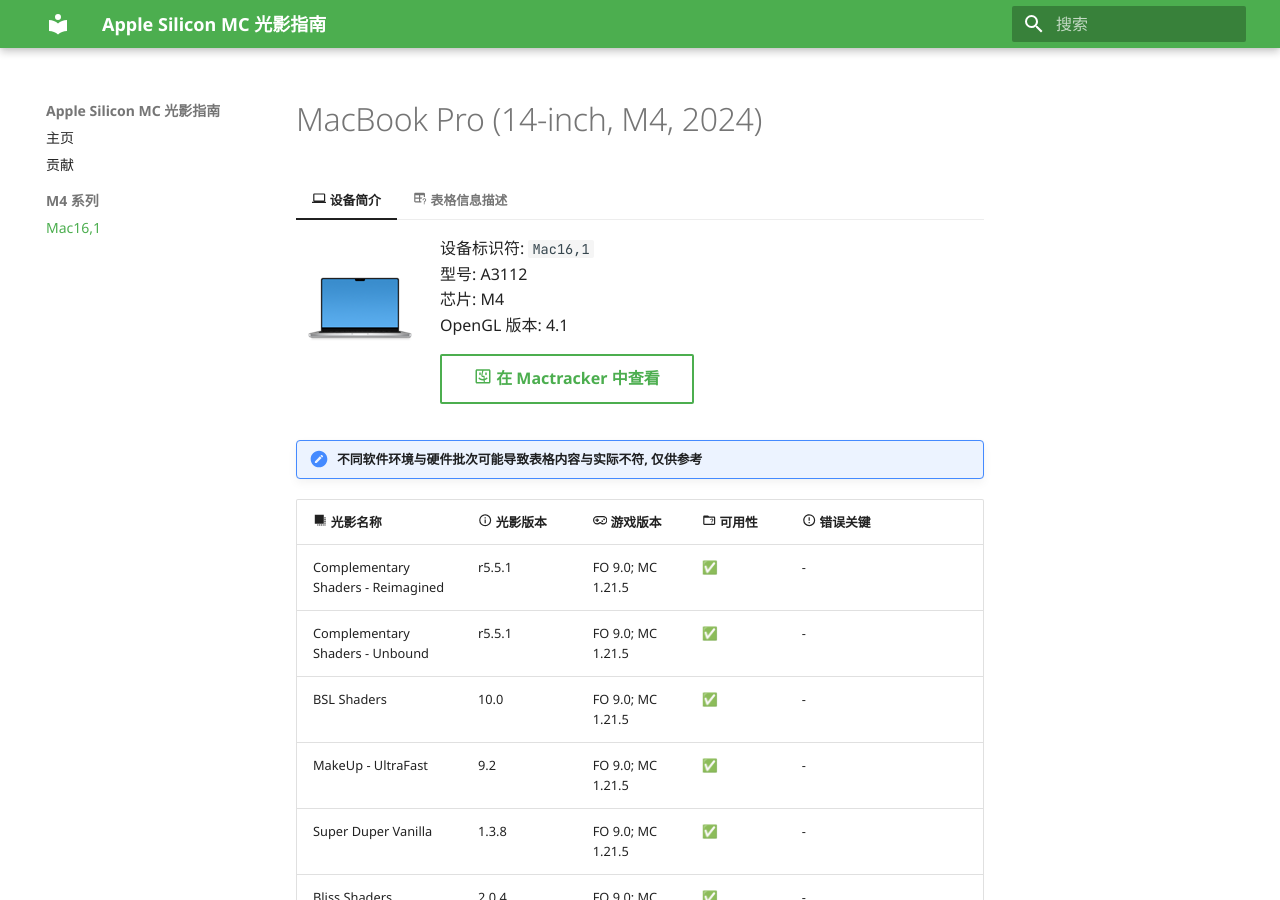
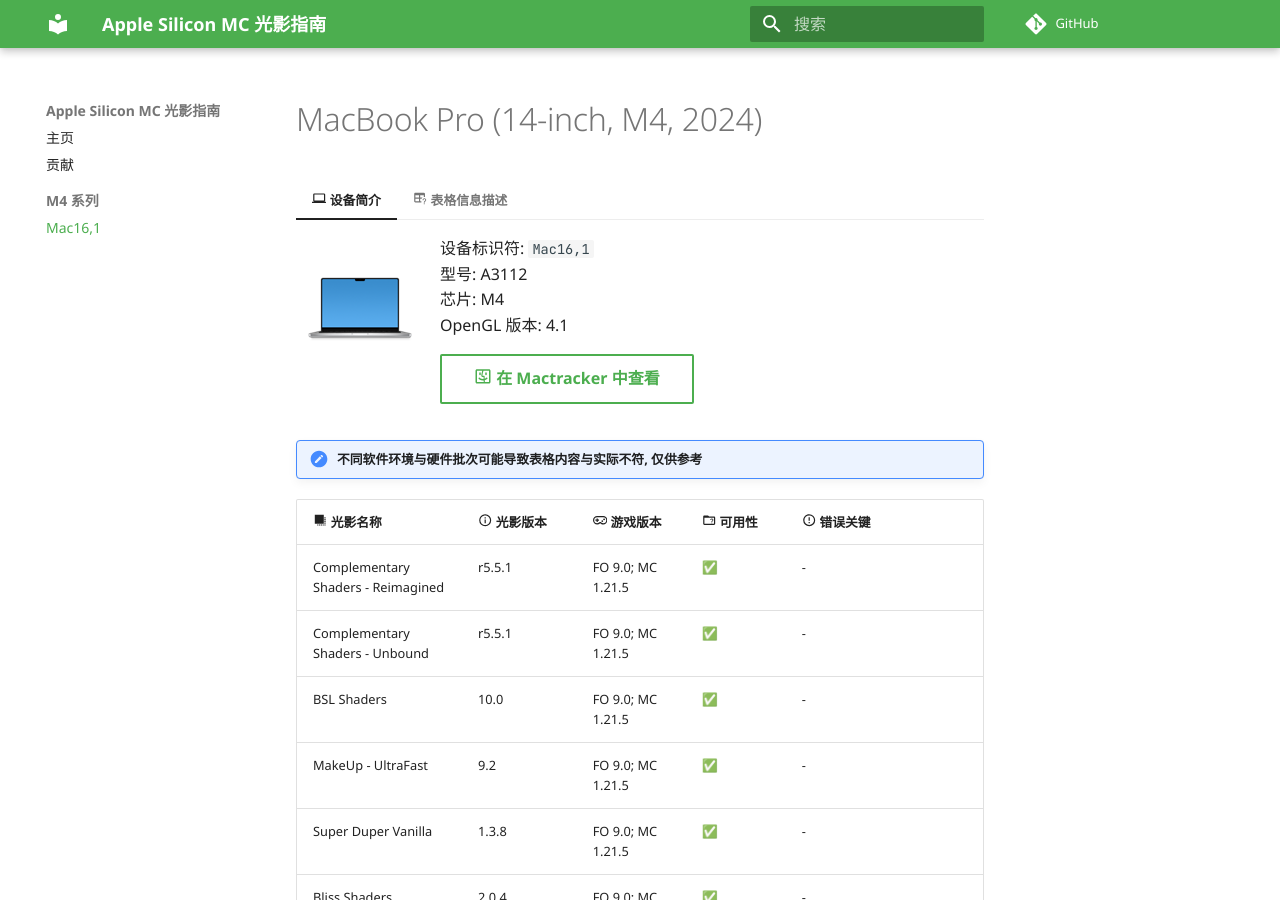
Before and after one commit to WhatDamon/AppleSilicon-MCShaders, an MkDocs documentation site: the page built from docs/Mac16,1.md, in a window 1280 px wide and 900 px high. Built offline with MkDocs 1.6.1 and Material for MkDocs 9.7.7, drawn with Linux system fonts in a browser that asks for light colours; comment, search, counter and statistics services are not loaded.

Commit message:
slightly change

```diff
--- a/docs/Mac16,1.md
+++ b/docs/Mac16,1.md
@@ -25,54 +25,54 @@
 
 | :material-box-shadow: 光影名称 | :material-information-outline: 光影版本 | :material-gamepad-variant-outline: 游戏版本 | :material-folder-question-outline: 可用性 | :material-alert-circle-outline: 错误关键 |
 |-------------------------------------|--------------------------|----------------------|-----|-----|
-| Complementary Shaders \- Reimagined | r5\.5\.1                 | FO 9\.0; MC 1\.21\.5 |  ✅  | -    |
-| Complementary Shaders \- Unbound    | r5\.5\.1                 | FO 9\.0; MC 1\.21\.5 |  ✅  | -    |
-| BSL Shaders                         | 10\.0                    | FO 9\.0; MC 1\.21\.5 |  ✅  | -    |
-| MakeUp - UltraFast                  | 9\.2                     | FO 9\.0; MC 1\.21\.5 |  ✅  | -    |
-| Super Duper Vanilla                 | 1\.3\.8                  | FO 9\.0; MC 1\.21\.5 |  ✅  | -    |
-| Bliss Shaders                       | 2\.0\.4                  | FO 9\.0; MC 1\.21\.5 |  ✅  | -    |
-| Insanity Shader                     | 1\.650                   | FO 9\.0; MC 1\.21\.5 |  ✅  | -    |
-| VanillAA                            | 1\.3                     | FO 9\.0; MC 1\.21\.5 |  ✅  | -    |
-| Spooklementary                      | 1\.1                     | FO 9\.0; MC 1\.21\.5 |  ✅  | -    |
-| BSL Shaders \- Classic              | 10\.0                    | FO 9\.0; MC 1\.21\.5 |  ✅  | -    |
-| Potato Shaders                      | 1\.0d                    | FO 9\.0; MC 1\.21\.5 |  ✅  | -    |
-| Tea Shaders                         | 2\.0\.0 Dev7             | FO 9\.0; MC 1\.21\.5 |  ✅  | -    |
-| SimpleTAA                           | 1\.0                     | FO 9\.0; MC 1\.21\.5 |  ✅  | -    |
-| Continuum                           | 2\.0\.5                  | FO 9\.0; MC 1\.21\.5 |  ✅  | -    |
-| DAV                                 | 1\.2\.6\.300             | FO 9\.0; MC 1\.21\.5 |  ✅  | -    |
-| Lucid Shaders                       | 2\.5                     | FO 9\.0; MC 1\.21\.5 |  ✅  | -    |
-| Lrbs Sunny Day                      | 1\.6\.7\.1               | FO 9\.0; MC 1\.21\.5 |  ✅  | -    |
-| Sundial Lite                        | 67d3adc                  | FO 9\.0; MC 1\.21\.5 |  ✅  | -    |
-| Hysteria Shaders                    | 1\.2\.1                  | FO 9\.0; MC 1\.21\.5 |  🟠  | `Ssbo`, `Compute shaders`, `Custom image` 不支持 |
-| Mellow                              | 2\.0\.1                  | FO 9\.0; MC 1\.21\.5 |  🟠  | `Compute shaders` 不支持 |
-| Aurora's Shaders                    | 1\.9                     | FO 9\.0; MC 1\.21\.5 |  🟠  | `Compute shaders`, `Custom image`, `Ssbo` 不支持 |
-| Legacy SEUS                         | 11\.0                    | FO 9\.0; MC 1\.21\.5 |  🟠  | 天空渲染错误 |
-| Legacy SEUS                         | 10\.2 Ultra              | FO 9\.0; MC 1\.21\.5 |  🟠  | 除了云均渲染为黑色 |
-| SEUS Renewed                        | 1\.0\.1                  | FO 9\.0; MC 1\.21\.5 |  🟠  | 静止后存在黑线渲染错误 |
-| Chocapic13' High Performance shaders| Toaster                  | FO 9\.0; MC 1\.21\.5 |  🟠  | 阴影渲染异常 |
-| Rethinking Voxels                   | r0\.1\-beta9             | FO 9\.0; MC 1\.21\.5 |  ❌  | `Custom images` 不支持 |
-| Photon Shaders                      | 1\.2a                    | FO 9\.0; MC 1\.21\.5 |  ❌  | `Custom images` 不支持 |
-| Solas Shader                        | 2\.9                     | FO 9\.0; MC 1\.21\.5 |  ❌  | `Custom images` 不支持 |
-| Pastel Shaders                      | 1\.200                   | FO 9\.0; MC 1\.21\.5 |  ❌  | GL 导致的 Java 崩溃 |
-| AstraLex Shaders                    | 93\.0                    | FO 9\.0; MC 1\.21\.5 |  ❌  | GL 导致的 Java 崩溃 |
-| Nostalgia Shader                    | 5\.1                     | FO 9\.0; MC 1\.21\.5 |  ❌  | OpenGL 4\.3 不支持 |
-| Shrimple                            | 0\.12                    | FO 9\.0; MC 1\.21\.5 |  ❌  | `Compute shaders`, `Custom image` 不支持 |
-| Miniature Shader                    | 2\.15\.2                 | FO 9\.0; MC 1\.21\.5 |  ❌  | `Compute shaders`, `Custom image` 不支持 |
-| Kappa Shader                        | 5\.3                     | FO 9\.0; MC 1\.21\.5 |  ❌  | OpenGL 4\.3 不支持 |
-| FaskPBR                             | 2\.0                     | FO 9\.0; MC 1\.21\.5 |  ❌  | `Ssbo`, `Compute shaders`, `Custom image` 不支持 |
-| Lux V1                              | 1\.2                     | FO 9\.0; MC 1\.21\.5 |  ❌  | GL 导致的 Java 崩溃 |
-| Noble Shaders                       | 1\.8\.3                  | FO 9\.0; MC 1\.21\.5 |  ❌  | `Compute shaders` 不支持 |
-| Bloop Shaders                       | 1\.7\.0                  | FO 9\.0; MC 1\.21\.5 |  ❌  | GL 导致的 Java 崩溃 |
-| RenderPearl                         | 2\.2\.0                  | FO 9\.0; MC 1\.21\.5 |  ❌  | `Compute shaders`, `Custom image`, `Ssbo` 不支持 |
-| Chocapic13' Shaders                 | V9                       | FO 9\.0; MC 1\.21\.5 |  ❌  | 未知, 无变化, 无报错信息 |
-| Oceano Shaders                      | 3\.0\.1                  | FO 9\.0; MC 1\.21\.5 |  ❌  | GL 导致的 Java 崩溃 |
-| Sunflawer Shaders                   | 0\.4\.1                  | FO 9\.0; MC 1\.21\.5 |  ❌  | GL 导致的 Java 崩溃 |
-| Photon GAMS                         | 5fa0eff                  | FO 9\.0; MC 1\.21\.5 |  ❌  | `No more available texture units while activating sampler shadowtex1` |
-| iterationT                          | 3\.2\.0                  | FO 9\.0; MC 1\.21\.5 |  ❌  | `No more available texture units while activating sampler shadowcolor0` |
-| iterationRP                         | Alpha 0\.7\.11           | FO 9\.0; MC 1\.21\.5 |  ❌  | `Custom image` 不支持 |
-| Sundial                             | Dev Build 2025\-07\-16   | FO 9\.0; MC 1\.21\.5 |  ❌  | `Custom image`, `Ssbo`, `Compute shaders` 不支持 |
-| Arlic                               | 2024\-10\-10             | FO 9\.0; MC 1\.21\.5 |  ❌  | `GL_ARB_shader_texture_lod` 不支持 |
-| Derivative                          | d24\.4\.14               | FO 9\.0; MC 1\.21\.5 |  ❌  | OpenGL 4\.5 不支持 |
-| Revelation                          | 95d5c46                  | FO 9\.0; MC 1\.21\.5 |  ❌  | OpenGL 4\.5 不支持 |
-| 春 v1                               | 241012                   | FO 9\.0; MC 1\.21\.5 |  ❌  | OpenGL 4\.6 不支持 |
-| 春 v2                               | 250424                   | FO 9\.0; MC 1\.21\.5 |  ❌  | OpenGL 4\.5 不支持 |
+| Complementary Shaders \- Reimagined | r5.5.1                 | FO 9.0; MC 1.21.5 |  ✅  | -    |
+| Complementary Shaders \- Unbound    | r5.5.1                 | FO 9.0; MC 1.21.5 |  ✅  | -    |
+| BSL Shaders                         | 10.0                    | FO 9.0; MC 1.21.5 |  ✅  | -    |
+| MakeUp - UltraFast                  | 9.2                     | FO 9.0; MC 1.21.5 |  ✅  | -    |
+| Super Duper Vanilla                 | 1.3.8                  | FO 9.0; MC 1.21.5 |  ✅  | -    |
+| Bliss Shaders                       | 2.0.4                  | FO 9.0; MC 1.21.5 |  ✅  | -    |
+| Insanity Shader                     | 1.650                   | FO 9.0; MC 1.21.5 |  ✅  | -    |
+| VanillAA                            | 1.3                     | FO 9.0; MC 1.21.5 |  ✅  | -    |
+| Spooklementary                      | 1.1                     | FO 9.0; MC 1.21.5 |  ✅  | -    |
+| BSL Shaders \- Classic              | 10.0                    | FO 9.0; MC 1.21.5 |  ✅  | -    |
+| Potato Shaders                      | 1.0d                    | FO 9.0; MC 1.21.5 |  ✅  | -    |
+| Tea Shaders                         | 2.0.0 Dev7             | FO 9.0; MC 1.21.5 |  ✅  | -    |
+| SimpleTAA                           | 1.0                     | FO 9.0; MC 1.21.5 |  ✅  | -    |
+| Continuum                           | 2.0.5                  | FO 9.0; MC 1.21.5 |  ✅  | -    |
+| DAV                                 | 1.2.6.300             | FO 9.0; MC 1.21.5 |  ✅  | -    |
+| Lucid Shaders                       | 2.5                     | FO 9.0; MC 1.21.5 |  ✅  | -    |
+| Lrbs Sunny Day                      | 1.6.7.1               | FO 9.0; MC 1.21.5 |  ✅  | -    |
+| Sundial Lite                        | 67d3adc                  | FO 9.0; MC 1.21.5 |  ✅  | -    |
+| Hysteria Shaders                    | 1.2.1                  | FO 9.0; MC 1.21.5 |  🟠  | `Ssbo`, `Compute shaders`, `Custom image` 不支持 |
+| Mellow                              | 2.0.1                  | FO 9.0; MC 1.21.5 |  🟠  | `Compute shaders` 不支持 |
+| Aurora's Shaders                    | 1.9                     | FO 9.0; MC 1.21.5 |  🟠  | `Compute shaders`, `Custom image`, `Ssbo` 不支持 |
+| Legacy SEUS                         | 11.0                    | FO 9.0; MC 1.21.5 |  🟠  | 天空渲染错误 |
+| Legacy SEUS                         | 10.2 Ultra              | FO 9.0; MC 1.21.5 |  🟠  | 除了云均渲染为黑色 |
+| SEUS Renewed                        | 1.0.1                  | FO 9.0; MC 1.21.5 |  🟠  | 静止后存在黑线渲染错误 |
+| Chocapic13' High Performance shaders| Toaster                  | FO 9.0; MC 1.21.5 |  🟠  | 阴影渲染异常 |
+| Rethinking Voxels                   | r0.1\-beta9             | FO 9.0; MC 1.21.5 |  ❌  | `Custom images` 不支持 |
+| Photon Shaders                      | 1.2a                    | FO 9.0; MC 1.21.5 |  ❌  | `Custom images` 不支持 |
+| Solas Shader                        | 2.9                     | FO 9.0; MC 1.21.5 |  ❌  | `Custom images` 不支持 |
+| Pastel Shaders                      | 1.200                   | FO 9.0; MC 1.21.5 |  ❌  | GL 导致的 Java 崩溃 |
+| AstraLex Shaders                    | 93.0                    | FO 9.0; MC 1.21.5 |  ❌  | GL 导致的 Java 崩溃 |
+| Nostalgia Shader                    | 5.1                     | FO 9.0; MC 1.21.5 |  ❌  | OpenGL 4.3 不支持 |
+| Shrimple                            | 0.12                    | FO 9.0; MC 1.21.5 |  ❌  | `Compute shaders`, `Custom image` 不支持 |
+| Miniature Shader                    | 2.15.2                 | FO 9.0; MC 1.21.5 |  ❌  | `Compute shaders`, `Custom image` 不支持 |
+| Kappa Shader                        | 5.3                     | FO 9.0; MC 1.21.5 |  ❌  | OpenGL 4.3 不支持 |
+| FaskPBR                             | 2.0                     | FO 9.0; MC 1.21.5 |  ❌  | `Ssbo`, `Compute shaders`, `Custom image` 不支持 |
+| Lux V1                              | 1.2                     | FO 9.0; MC 1.21.5 |  ❌  | GL 导致的 Java 崩溃 |
+| Noble Shaders                       | 1.8.3                  | FO 9.0; MC 1.21.5 |  ❌  | `Compute shaders` 不支持 |
+| Bloop Shaders                       | 1.7.0                  | FO 9.0; MC 1.21.5 |  ❌  | GL 导致的 Java 崩溃 |
+| RenderPearl                         | 2.2.0                  | FO 9.0; MC 1.21.5 |  ❌  | `Compute shaders`, `Custom image`, `Ssbo` 不支持 |
+| Chocapic13' Shaders                 | V9                       | FO 9.0; MC 1.21.5 |  ❌  | 未知, 无变化, 无报错信息 |
+| Oceano Shaders                      | 3.0.1                  | FO 9.0; MC 1.21.5 |  ❌  | GL 导致的 Java 崩溃 |
+| Sunflawer Shaders                   | 0.4.1                  | FO 9.0; MC 1.21.5 |  ❌  | GL 导致的 Java 崩溃 |
+| Photon GAMS                         | 5fa0eff                  | FO 9.0; MC 1.21.5 |  ❌  | `No more available texture units while activating sampler shadowtex1` |
+| iterationT                          | 3.2.0                  | FO 9.0; MC 1.21.5 |  ❌  | `No more available texture units while activating sampler shadowcolor0` |
+| iterationRP                         | Alpha 0.7.11           | FO 9.0; MC 1.21.5 |  ❌  | `Custom image` 不支持 |
+| Sundial                             | Dev Build 2025\-07\-16   | FO 9.0; MC 1.21.5 |  ❌  | `Custom image`, `Ssbo`, `Compute shaders` 不支持 |
+| Arlic                               | 2024\-10\-10             | FO 9.0; MC 1.21.5 |  ❌  | `GL_ARB_shader_texture_lod` 不支持 |
+| Derivative                          | d24.4.14               | FO 9.0; MC 1.21.5 |  ❌  | OpenGL 4.5 不支持 |
+| Revelation                          | 95d5c46                  | FO 9.0; MC 1.21.5 |  ❌  | OpenGL 4.5 不支持 |
+| 春 v1                               | 241012                   | FO 9.0; MC 1.21.5 |  ❌  | OpenGL 4.6 不支持 |
+| 春 v2                               | 250424                   | FO 9.0; MC 1.21.5 |  ❌  | OpenGL 4.5 不支持 |
--- a/mkdocs.yml
+++ b/mkdocs.yml
@@ -30,6 +30,7 @@
       emoji_index: !!python/name:material.extensions.emoji.twemoji
       emoji_generator: !!python/name:material.extensions.emoji.to_svg
 
+repo_url: https://github.com/WhatDamon/AppleSilicon-MCShaders
 copyright: 本网站使用 CC0 许可证供所有人免费查阅<br />由 WhatDamon 管理
 site_description: "致力于成为 Apple Silicon 用户提供一站式光影支持查阅服务"
 
```
